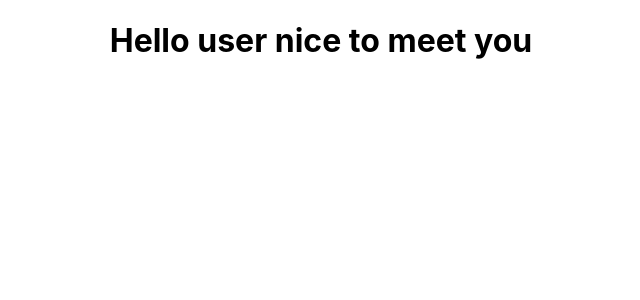
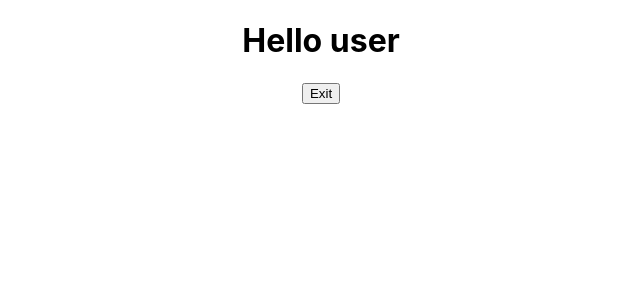
Before and after one commit to ccp84/ci_react, a React (Create React App) app in the folder my-app/: page / in a window 1280 px wide. Shown: the top 300 px of the page, without its empty margins (319-959 px from the left). Built offline with nearby package versions, Linux system fonts and the light colour scheme.

Commit message:
jsx>stateful component

```diff
--- a/my-app/src/App.js
+++ b/my-app/src/App.js
@@ -1,13 +1,14 @@
 import logo from "./logo.svg";
-import FunctionalGreeting from "./Components/FunctionalGreeting";
+// import FunctionalGreeting from "./Components/FunctionalGreeting";
+import StatefulGreeting from "./Components/StatefulGreeting";
 import "./App.css";
 
 function App() {
-  return (
-    <div className="App">
-      <FunctionalGreeting greeting="nice to meet you" name="user" />
-    </div>
-  );
+    return (
+        <div className="App">
+            <StatefulGreeting name="user" />
+        </div>
+    );
 }
 
 export default App;
--- /dev/null
+++ b/my-app/src/Components/StatefulGreeting.jsx
@@ -0,0 +1,39 @@
+import { Component } from "react";
+
+class StatefulGreeting extends Component {
+	constructor(props) {
+		super(props);
+		this.state = {
+			introduction: "Hello",
+			buttonText: "Exit",
+		};
+	}
+
+	handleClick() {
+		this.setState(
+			{
+				introduction: "Goodbye!",
+				buttonText: "Enter",
+			},
+			() => {
+				console.log("inside arrow function", this.state.introduction);
+			}
+		);
+		console.log("after arrow function", this.state.introduction);
+	}
+
+	render() {
+		return (
+			<div>
+				<h1>
+					{this.state.introduction} {this.props.name}
+				</h1>
+				<button onClick={() => this.handleClick()}>
+					{this.state.buttonText}
+				</button>
+			</div>
+		);
+	}
+}
+
+export default StatefulGreeting;
```
